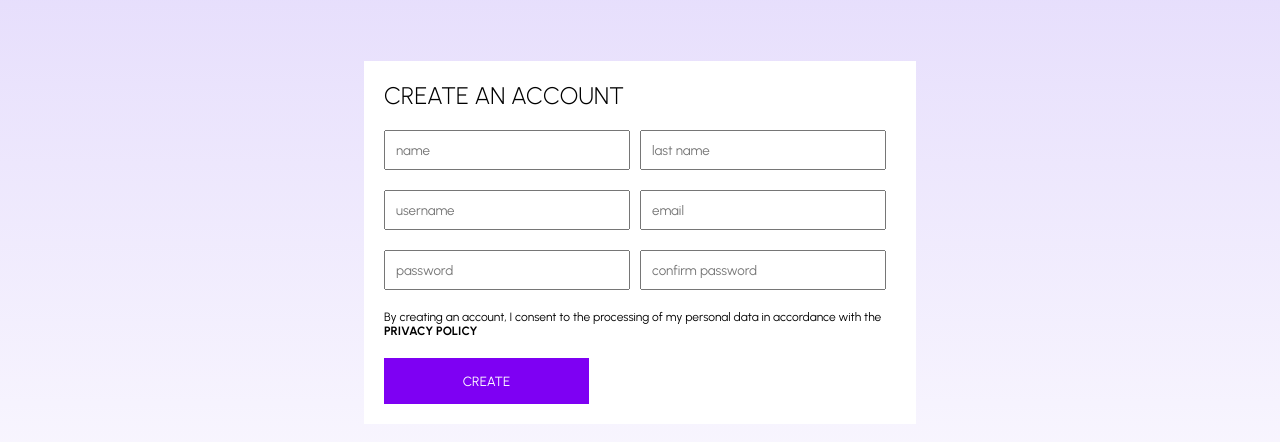
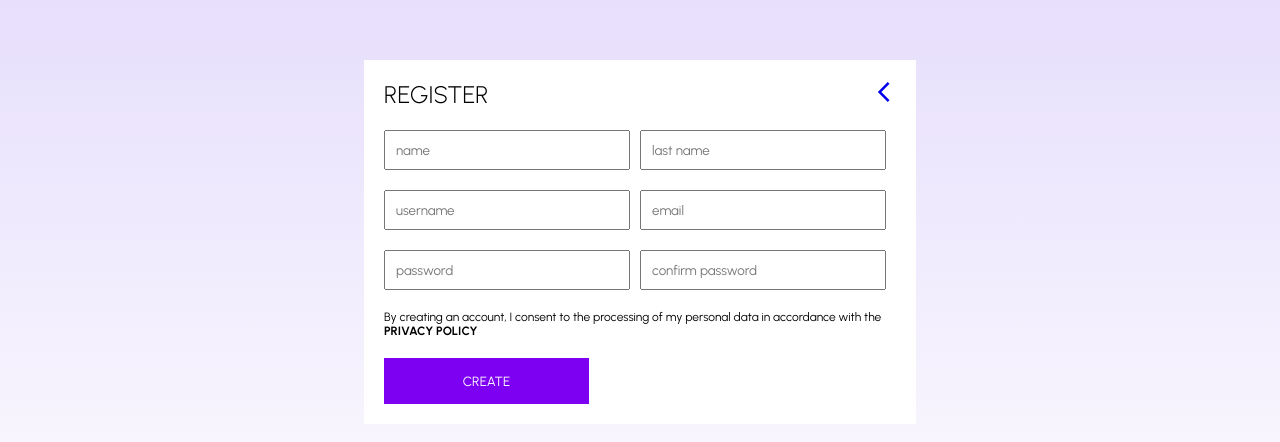
Before and after one commit to przemoai/ReactExpressMongoDB, a React (Create React App) app in the folder Client/: page /register in a window 1280 px wide. Shown: the part 158-600 px from the top of the page. Built offline with nearby package versions, Linux system fonts and the light colour scheme.

Commit message:
Redux cart clear, layout changes

```diff
--- a/Client/package.json
+++ b/Client/package.json
@@ -5,6 +5,7 @@
   "dependencies": {
     "@material-ui/core": "^4.12.4",
     "@material-ui/icons": "^4.11.3",
+    "@mui/icons-material": "^5.5.1",
     "@reduxjs/toolkit": "^1.8.1",
     "@testing-library/jest-dom": "^5.16.3",
     "@testing-library/react": "^12.1.4",
--- a/Client/src/components/Announcement.jsx
+++ b/Client/src/components/Announcement.jsx
@@ -15,4 +15,5 @@ const Announcement = () => {
   return <Container>Super Deal! Free Shipping on Orders Over $50</Container>;
 };
 
+
 export default Announcement;
--- a/Client/src/components/Navbar.jsx
+++ b/Client/src/components/Navbar.jsx
@@ -1,12 +1,12 @@
-import { Badge } from "@material-ui/core";
-import { ShoppingCartOutlined, Logout  } from "@material-ui/icons";
-import LogoutIcon from '@material-ui/icons'
-
+import { Badge, } from "@material-ui/core";
+import { ShoppingCartOutlined } from "@material-ui/icons";
+import ExitToAppOutlinedIcon from '@material-ui/icons/ExitToAppOutlined';
 import React from "react";
 import { useSelector } from "react-redux";
 import styled from "styled-components";
 import { mobile } from "../responsive";
 import { Link } from "react-router-dom";
+import { logout } from "../redux/apiCalls";
 
 const Container = styled.div`
   background-color: #0A1A29;
@@ -55,33 +55,36 @@ const MenuItem = styled.div`
   font-size: 14px;
   cursor: pointer;
   margin-left: 25px;
+  text-decoration: none;
   ${mobile({ fontSize: "12px", marginLeft: "10px" })}
 `;
 
 
 
 const Navbar = () => {
-  const quantity = useSelector(state=>state.cart.quantity)
-  const user = useSelector((state)=>state.user.currentUser)
+
+  const handleClick = (e) => {
+    e.preventDefault()
+    logout()
+  }
+
+  const quantity = useSelector(state => state.cart.quantity)
+  const user = useSelector((state) => state.user.currentUser)
   return (
     <Container>
       <Wrapper>
         <Left>
           <MenuItem>
-
-              <LogoutIcon />
-
+            {user && <ExitToAppOutlinedIcon onClick={handleClick} />}
           </MenuItem>
 
         </Left>
         <Center>
-        <Link to="/" style={{textDecoration:"none"}}><Logo>Shopp</Logo></Link>
+          <Link to="/" style={{ textDecoration: "none" }}><Logo>Shopp</Logo></Link>
         </Center>
         <Right>
-          {!user &&  <Link to="/register" style={{textDecoration:"none"}}><MenuItem>REGISTER</MenuItem></Link>}
-          {!user &&  <Link to="/login" style={{textDecoration:"none"}}><MenuItem>SIGN IN</MenuItem></Link> }
-
-
+          {!user && <Link to="/register" style={{ textDecoration: "none" }}><MenuItem>REGISTER</MenuItem></Link>}
+          {!user && <Link to="/login" style={{ textDecoration: "none" }}><MenuItem>SIGN IN</MenuItem></Link>}
           <Link to="/cart">
             <MenuItem>
               <Badge badgeContent={quantity} color="primary">
--- a/Client/src/pages/Cart.jsx
+++ b/Client/src/pages/Cart.jsx
@@ -5,6 +5,10 @@ import Announcement from "../components/Announcement";
 import Footer from "../components/Footer";
 import Navbar from "../components/Navbar";
 import { mobile } from "../responsive";
+import { Link } from "react-router-dom"
+import { clearCart } from "../redux/cartRedux";
+import { useDispatch } from "react-redux";
+
 
 const Container = styled.div``;
 
@@ -154,8 +158,20 @@ const Button = styled.button`
   font-weight: 600;
 `;
 
+
+
 const Cart = () => {
-  const cart = useSelector(state=>state.cart)
+  const quantity = useSelector(state => state.cart.quantity)
+  const cart = useSelector(state => state.cart)
+
+  //const clearCart = JSON.parse(JSON.parse(localStorage.getItem("persist:root")).cart)
+  const dispatch = useDispatch()
+
+  const handleClick = () => {
+    dispatch(clearCart())
+
+  }
+
   return (
     <Container>
       <Navbar />
@@ -163,16 +179,17 @@ const Cart = () => {
       <Wrapper>
         <Title>YOUR BAG</Title>
         <Top>
-          <TopButton>CONTINUE SHOPPING</TopButton>
+          <TopButton><Link to="/" style={{ textDecoration: "none" }}>Kontynuuj zakupy</Link></TopButton>
           <TopTexts>
-            <TopText>Shopping Bag(2)</TopText>
-            <TopText>Your Wishlist (0)</TopText>
+            <TopText>Koszyk({quantity})</TopText>
           </TopTexts>
-          <TopButton type="filled">CHECKOUT NOW</TopButton>
+
+          <TopButton type="filled" onClick={handleClick}>Wyczyść koszyk</TopButton>
+
         </Top>
         <Bottom>
           <Info>
-            {cart.products.map(product=>(
+            {cart.products.map(product => (
 
               <Product>
                 <ProductDetail>
@@ -196,7 +213,7 @@ const Cart = () => {
                     <ProductAmount>{product.quantity}</ProductAmount>
                     <Remove />
                   </ProductAmountContainer>
-                <ProductPrice>$ {product.price*product.quantity}</ProductPrice>
+                  <ProductPrice>$ {product.price * product.quantity}</ProductPrice>
                 </PriceDetail>
               </Product>
             ))}
--- a/Client/src/pages/Login.jsx
+++ b/Client/src/pages/Login.jsx
@@ -4,7 +4,7 @@ import styled from "styled-components";
 import { login } from "../redux/apiCalls";
 import { mobile } from "../responsive";
 import { Link } from "react-router-dom"
-
+import ArrowBackIosOutlinedIcon from '@material-ui/icons/ArrowBackIosOutlined';
 
 const Container = styled.div`
   width: 100vw;
@@ -26,11 +26,20 @@ const Wrapper = styled.div`
   background-color: white;
   ${mobile({ width: "75%" })}
 `;
-
+const TitleWrapper = styled.div`
+  display: flex;
+`
 const Title = styled.h1`
+  flex:1;
   font-size: 24px;
   font-weight: 300;
 `;
+const BackButton = styled.h1`
+
+    font-size: 24px;
+    font-weight: 300;
+    align-items: flex-end;
+`
 
 const Form = styled.form`
   display: flex;
@@ -82,8 +91,12 @@ const Login = () => {
 
   return (
     <Container>
+
       <Wrapper>
-        <Title>SIGN IN</Title>
+        <TitleWrapper>
+          <Title>SIGN IN</Title>
+          <BackButton><Link to="/"><ArrowBackIosOutlinedIcon/></Link></BackButton>
+        </TitleWrapper>
         <Form>
           <Input placeholder="username" onChange={(e) => setUsername(e.target.value)} />
           <Input placeholder="password" onChange={(e) => setPassword(e.target.value)} />
--- a/Client/src/pages/Register.jsx
+++ b/Client/src/pages/Register.jsx
@@ -1,6 +1,7 @@
 import styled from "styled-components";
 import { mobile } from "../responsive";
-
+import ArrowBackIosOutlinedIcon from '@material-ui/icons/ArrowBackIosOutlined';
+import {Link} from 'react-router-dom'
 const Container = styled.div`
   width: 100vw;
   height: 100vh;
@@ -21,11 +22,21 @@ const Wrapper = styled.div`
   background-color: white;
   ${mobile({ width: "75%" })}
 `;
-
+const TitleWrapper = styled.div`
+  display: flex;
+`
 const Title = styled.h1`
+  flex:1;
   font-size: 24px;
   font-weight: 300;
 `;
+
+const BackButton = styled.h1`
+
+    font-size: 24px;
+    font-weight: 300;
+    align-items: flex-end;
+`
 
 const Form = styled.form`
   display: flex;
@@ -57,7 +68,10 @@ const Register = () => {
   return (
     <Container>
       <Wrapper>
-        <Title>CREATE AN ACCOUNT</Title>
+      <TitleWrapper>
+          <Title>REGISTER</Title>
+          <BackButton><Link to="/"><ArrowBackIosOutlinedIcon/></Link></BackButton>
+        </TitleWrapper>
         <Form>
           <Input placeholder="name" />
           <Input placeholder="last name" />
--- a/Client/src/redux/apiCalls.js
+++ b/Client/src/redux/apiCalls.js
@@ -1,16 +1,30 @@
-import { publicRequest } from "../requestMethods"
-import { loginStart, loginFailure, loginSuccess } from "./userRedux"
+import {
+    publicRequest
+} from "../requestMethods"
+import {
+    loginStart,
+    loginFailure,
+    loginSuccess,
+} from "./userRedux"
 
-export const login = async (dispatch, user)=>{
+export const login = async (dispatch, user) => {
     dispatch(loginStart())
-    try{
-        const res = await publicRequest.post("/auth/login",user)
+    try {
+        const res = await publicRequest.post("/auth/login", user)
         dispatch(loginSuccess(res.data))
-    }catch(err){
+    } catch (err) {
         dispatch(loginFailure())
     }
 }
+export const logout = () => {
+    try{
+        localStorage.clear();
+        window.location.reload(true);
 
-export const logout = async ()=>{
-    localStorage.removeItem("persist:root");
+    }catch(err){
+        console.log(err)
+    }
+
+
+
 }
--- a/Client/src/redux/cartRedux.js
+++ b/Client/src/redux/cartRedux.js
@@ -10,12 +10,18 @@ const cartSlice = createSlice({
     },
     reducers:{
         addProduct:(state, action)=>{
-            state.quantity +=1
+            //state.quantity +=1
+            state.quantity +=action.payload.quantity
             state.products.push(action.payload)
             state.total += action.payload.price*action.payload.quantity
         },
+        clearCart:(state)=>{
+            state.quantity = 0
+            state.products = []
+            state.total = 0
+        }
     },
 })
 
-export const {addProduct} = cartSlice.actions
+export const {addProduct,clearCart} = cartSlice.actions
 export default cartSlice.reducer;
--- a/Client/src/redux/userRedux.js
+++ b/Client/src/redux/userRedux.js
@@ -21,15 +21,14 @@ const userSlice = createSlice({
         loginFailure: (state) => {
             state.isFetching = false;
             state.error = true;
-        }
-
+        },
     },
 })
 
 export const {
     loginStart,
     loginSuccess,
-    loginFailure
+    loginFailure,
 } = userSlice.actions
 
 export default userSlice.reducer;
```
Also changed, not shown: 1 other file (tests, documents, lock files or other folders). Lines whose indentation alone changed are shown as unchanged.
